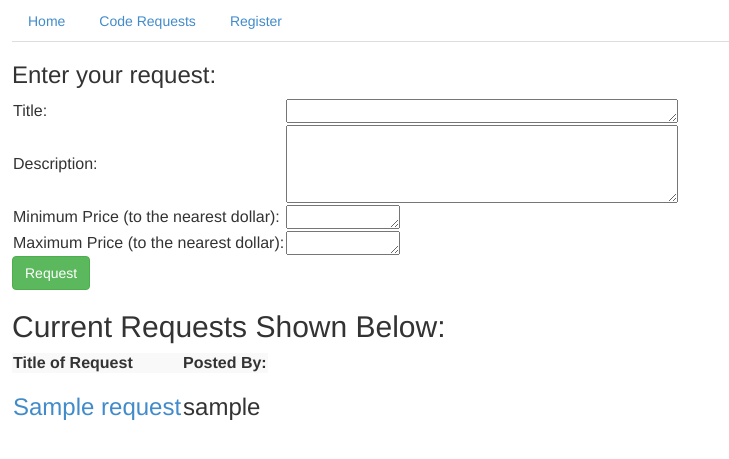
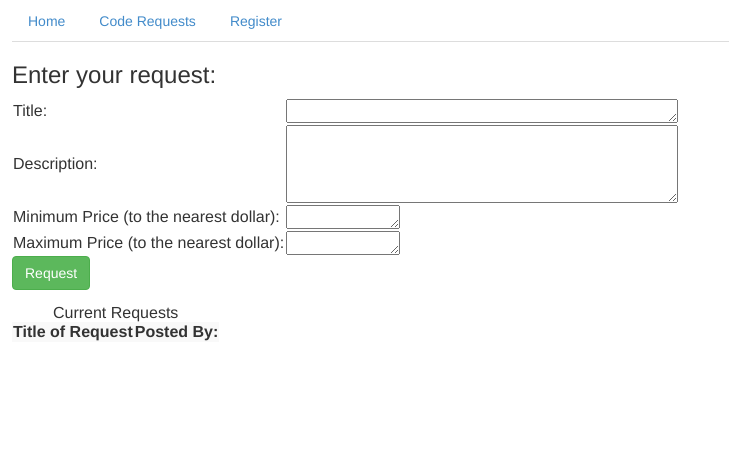
Before and after one commit to chipperdrew/CSCI445_Final_Project, a PHP site: page /requests.php in a window 1280 px wide. Shown: the top 459 px of the page, without its empty margins (0-729 px from the left). Run offline with PHP 8.4, Linux system fonts and the light colour scheme; tables that the repository leaves empty hold one stand-in row (values such as "Sample post"); lists and menus that the app fills with data are empty.

Commit message:
request page now shows only open requests

```diff
--- a/requests.php
+++ b/requests.php
@@ -98,10 +98,10 @@
 	}
 
 	// Display all requests
-	$requests = $db -> query("SELECT * FROM request");
+	$requests = $db -> query("SELECT * FROM request WHERE accepted_submission_id is NULL");
 	echo "<div id='jankdiv'>";
-	echo "<h2>Current Requests Shown Below:</h2>";
 	echo '<table class="table-striped">';
+	echo "<caption>Current Requests</caption>";
 	echo "<tr>";
 	echo "<th>Title of Request</th>";
 	echo "<th>Posted By:</th>";
```
